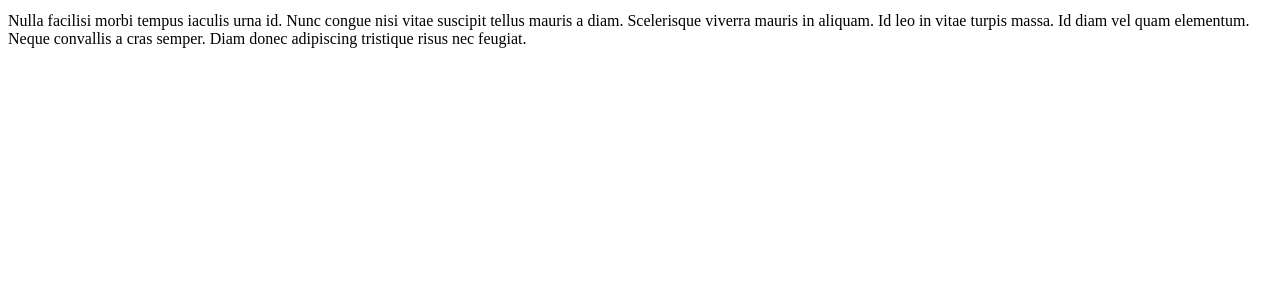
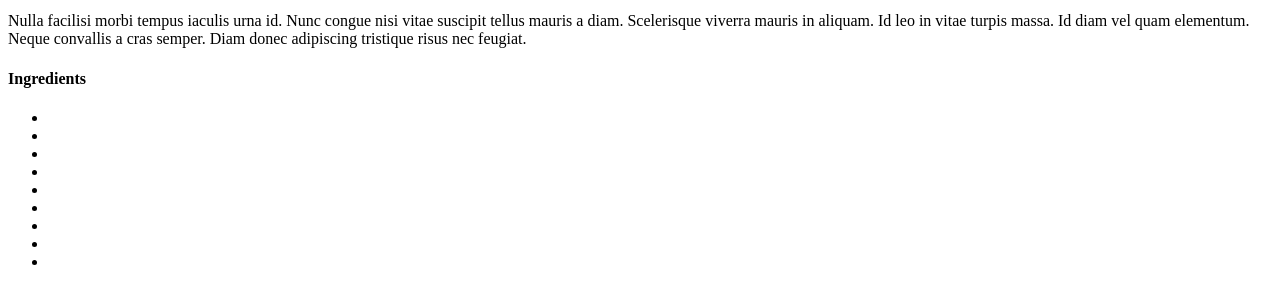
Before and after one commit to stanlon/recipes, a plain HTML site: page recipe/french-toast.html in a window 1280 px wide. Shown: the part 484-788 px from the top of the page. Drawn offline with Linux system fonts and the light colour scheme.

Commit message:
Added H4 tag and ul and multiple li.

```diff
--- a/recipe/french-toast.html
+++ b/recipe/french-toast.html
@@ -12,5 +12,17 @@
     <h4>Description</h4>
     <p>Lorem ipsum dolor sit amet, consectetur adipiscing elit, sed do eiusmod tempor incididunt ut labore et dolore magna aliqua. Ut enim ad minim veniam, quis nostrud exercitation ullamco laboris nisi ut aliquip ex ea commodo consequat. Duis aute irure dolor in reprehenderit in voluptate velit esse cillum dolore eu fugiat nulla pariatur</p>
     <p>Nulla facilisi morbi tempus iaculis urna id. Nunc congue nisi vitae suscipit tellus mauris a diam. Scelerisque viverra mauris in aliquam. Id leo in vitae turpis massa. Id diam vel quam elementum. Neque convallis a cras semper. Diam donec adipiscing tristique risus nec feugiat.</p>
+    <h4>Ingredients</h4>
+    <ul>
+        <li></li>
+        <li></li>
+        <li></li>
+        <li></li>
+        <li></li>
+        <li></li>
+        <li></li>
+        <li></li>
+        <li></li>
+    </ul>
 </body>
 </html>
```
Also changed, not shown: recipe/lasagna.html (+12 -0 lines).
